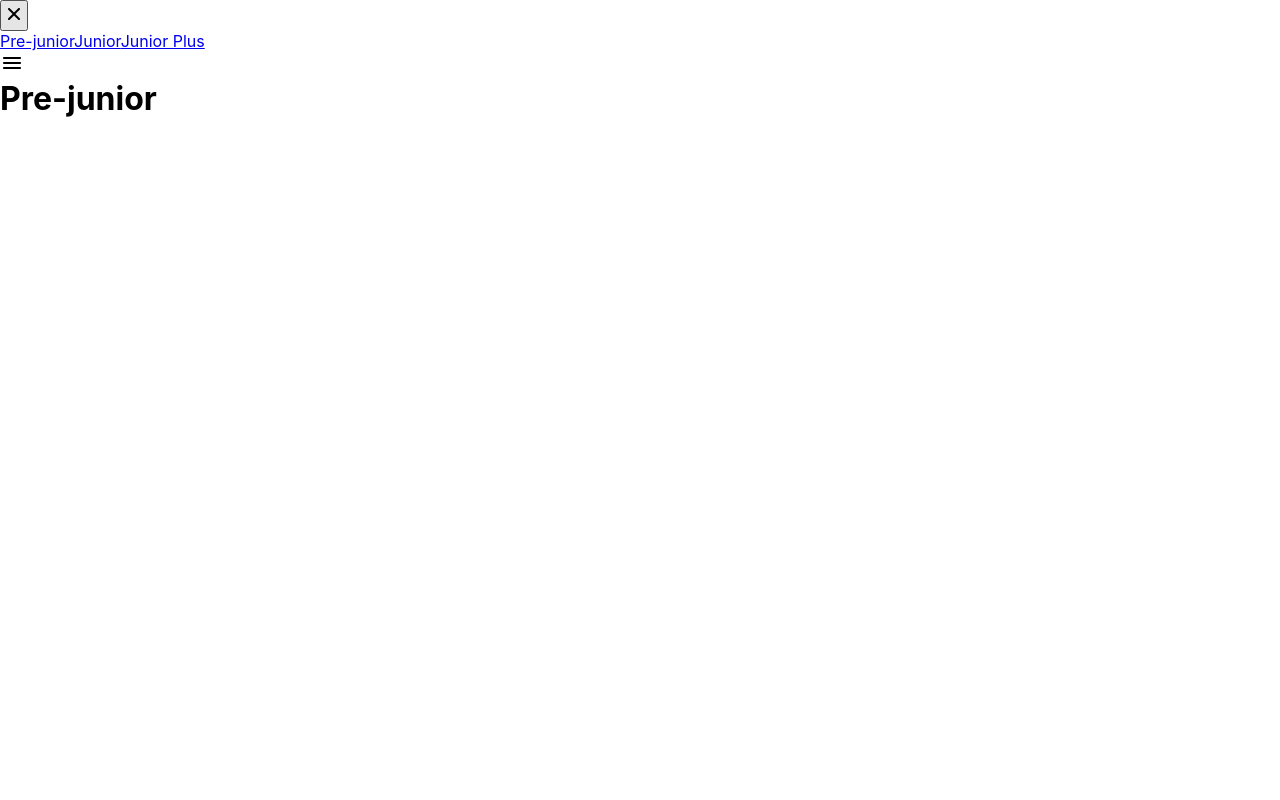
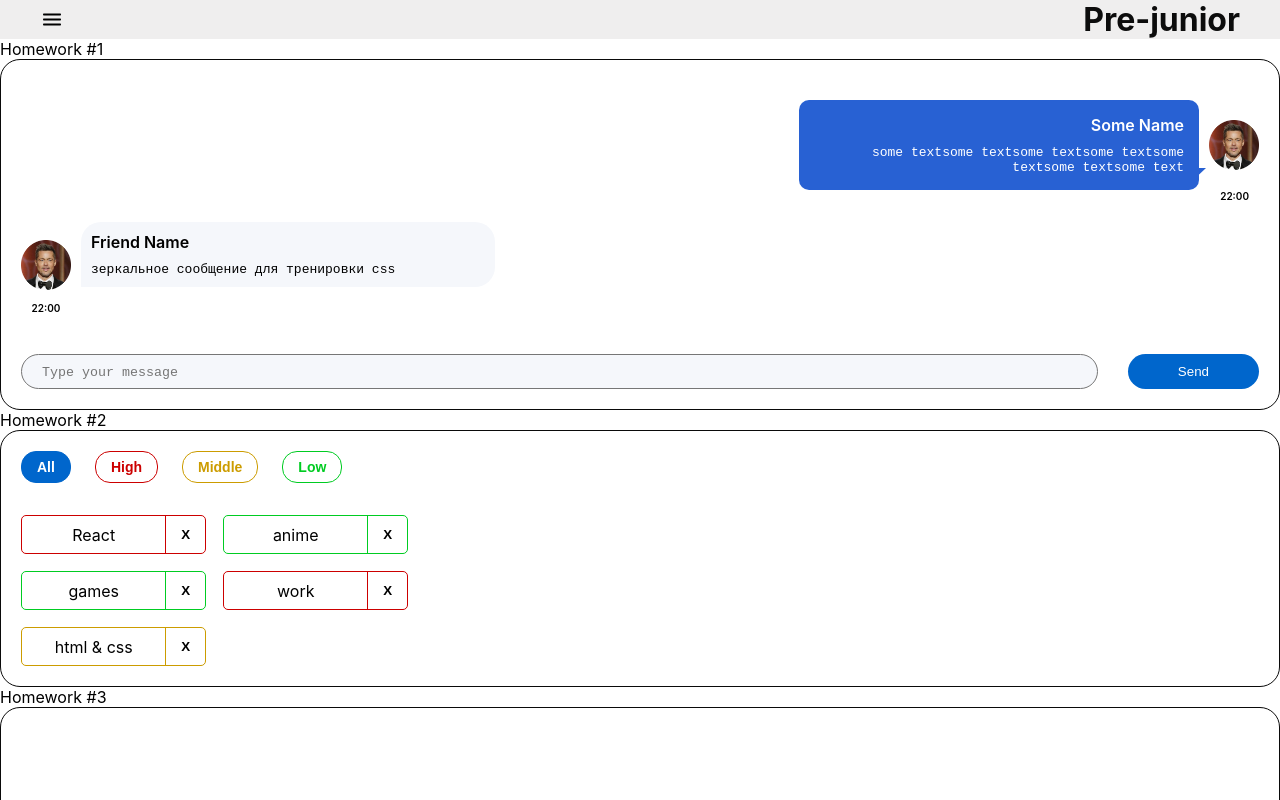
Before and after one commit to vronskyvitaly/sprint-2, a React (Create React App) app: page /#/pre-junior in a window 1280 px wide. Shown: the top 800 px of the page. Built offline with nearby package versions, Linux system fonts and the light colour scheme.

Commit message:
done task 5

```diff
--- a/src/s2-homeworks/hw05/Pages.tsx
+++ b/src/s2-homeworks/hw05/Pages.tsx
@@ -18,15 +18,16 @@ function Pages() {
             <Routes>
                 {/*роутинг будут писать студенты*/}
                 {/*в начале мы попадаем на страницу '/' и переходим сразу на страницу /pre-junior*/}
-                {/*<Route ...*/}
+                <Route path={"/"} element={<Navigate to={PATH.PRE_JUNIOR}/>}/>
 
                 {/*роуты для /pre-junior, /junior, /junior-plus*/}
-                {/*<Route ...*/}
-                {/*<Route ...*/}
-                {/*<Route ...*/}
+                <Route path={PATH.PRE_JUNIOR} element={<PreJunior/>} />
+                <Route path={PATH.JUNIOR} element={<Junior/>} />
+                <Route path={PATH.JUNIOR_PLUS} element={<JuniorPlus/>} />
+
 
                 {/*роут для несуществующей страницы должен отрисовать <Error404 />*/}
-                {/*<Route ...*/}
+                <Route path={"/*"} element={<Error404/>}/>
             </Routes>
         </div>
     )
--- a/src/s2-homeworks/hw05/header/Header.module.css
+++ b/src/s2-homeworks/hw05/header/Header.module.css
@@ -1,8 +1,15 @@
 .burgerMenuIcon {
+
 }
 
 .header {
+    display: flex;
+    justify-content: space-between;
+    background-color: #efeeee;
+    margin: 0 auto;
+    padding: 0 40px;
 }
 
 .header h1 {
+    color: #0c0c0c;
 }
--- a/src/s2-homeworks/hw05/sidebar/Sidebar.module.css
+++ b/src/s2-homeworks/hw05/sidebar/Sidebar.module.css
@@ -1,25 +1,59 @@
+
+
+
 .sidebar {
+    position: fixed;
+    width: 200px;
+    height: 100%;
+    left: -200px;
+    transition: all 0.5s ease;
+    background-color: #f9f9f9;
+    padding: 15px;
+    box-sizing: border-box;
 }
 
 .sidebar.open {
+    left: 0;
 }
 
 .background {
+    background-color: #703333;
 }
 
 .nav {
+    list-style-type: none;
+    padding: 0;
 }
 
 .nav a {
+    color: black;
+    text-decoration: none;
+    display: block;
+    padding: 10px 0;
 }
 
 .nav a:hover {
+    color: #1f2b7c;
+    font-weight: bold;
 }
 
 .nav a.active {
+    font-weight: bold;
+    color: #1f2b7c;
+    background-color: #ddd;
 }
+
 .close {
+    position: absolute;
+    top: 0;
+    right: 0;
+    padding: 10px;
+    cursor: pointer;
+    background: none;
+    border: none;
 }
 
 .close img {
+    width: 20px;
+    height: 20px;
 }
--- a/src/s2-homeworks/hw05/sidebar/Sidebar.tsx
+++ b/src/s2-homeworks/hw05/sidebar/Sidebar.tsx
@@ -31,7 +31,7 @@ export const Sidebar: FC<PropsType> = ({open, handleClose}) => {
                         id={'hw5-pre-junior-link'}
                         to={PATH.PRE_JUNIOR}
                         onClick={handleClose}
-                        // className={...} // делает студент
+                        className={({isActive})=>  isActive ? s.active : ""} // делает студент
                     >
                         Pre-junior
                     </NavLink>
@@ -39,7 +39,7 @@ export const Sidebar: FC<PropsType> = ({open, handleClose}) => {
                         id={'hw5-junior-link'}
                         to={PATH.JUNIOR}
                         onClick={handleClose}
-                        // className={...} // делает студент
+                        className={({isActive})=>  isActive ? s.active : ""}
                     >
                         Junior
                     </NavLink>
@@ -47,7 +47,7 @@ export const Sidebar: FC<PropsType> = ({open, handleClose}) => {
                         id={'hw5-junior-plus-link'}
                         to={PATH.JUNIOR_PLUS}
                         onClick={handleClose}
-                        // className={...} // делает студент
+                        className={({isActive})=>  isActive ? s.active : ""}
                     >
                         Junior Plus
                     </NavLink>
```
